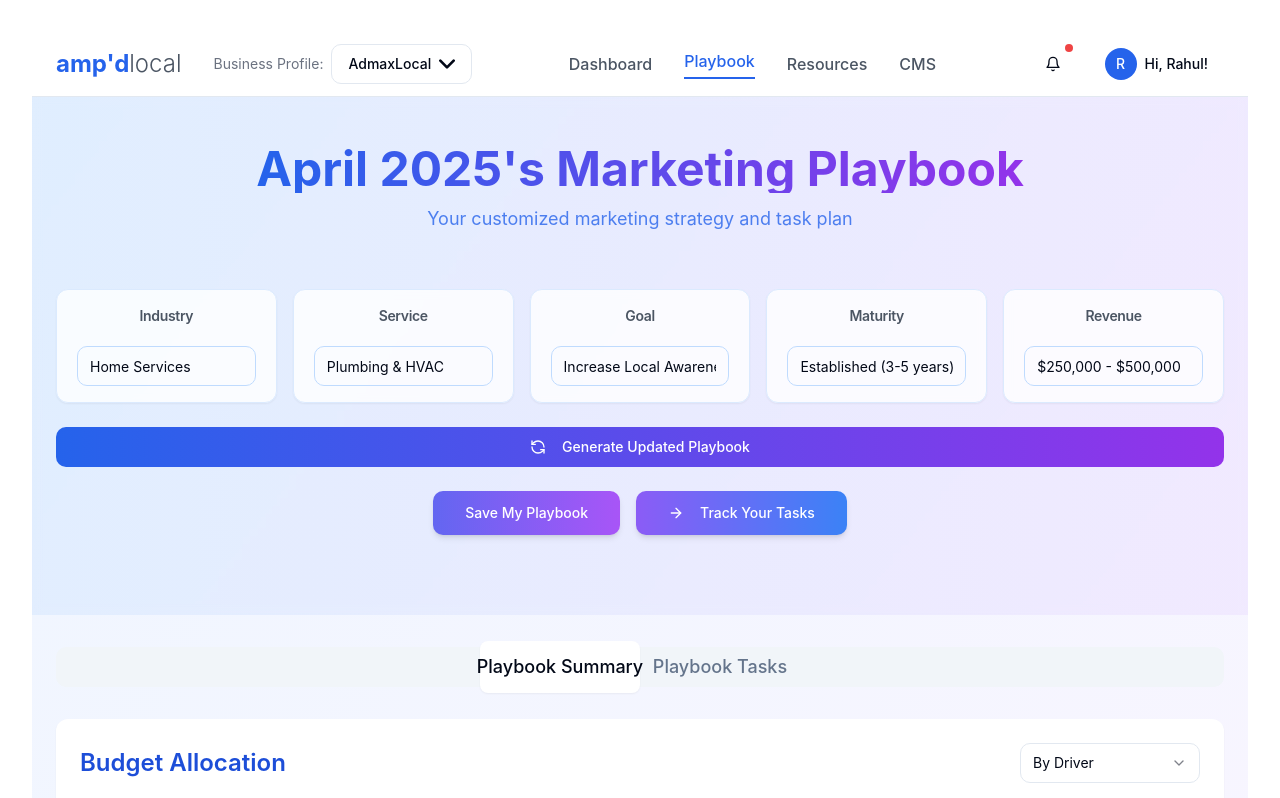
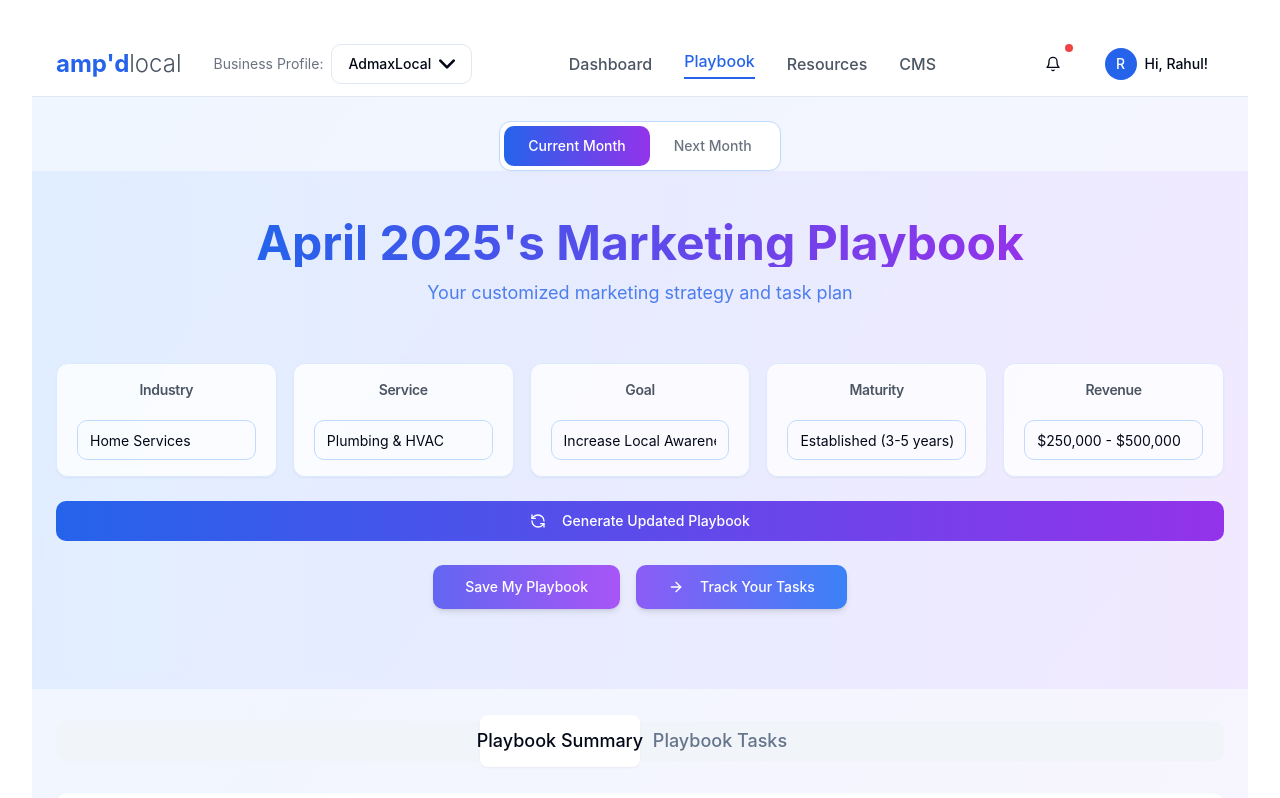
Before and after one commit to hackerslife/driver-playbook-flow-47, a React (Vite) app: page /playbook in a window 1280 px wide. Shown: the top 798 px of the page. Built offline with nearby package versions, Linux system fonts and the light colour scheme.

Commit message:
Add next month's playbook button
Add a button to generate next month's playbook and display the same details as the new month's playbook. Add options to switch between current and next month's playbooks.

```diff
--- a/src/pages/Playbook.tsx
+++ b/src/pages/Playbook.tsx
@@ -1,4 +1,3 @@
-
 import { useState } from "react";
 import { Search, Filter, ChevronDown, ArrowRight, RefreshCcw } from "lucide-react";
 import { Card, CardContent, CardHeader, CardTitle } from "@/components/ui/card";
@@ -50,6 +49,7 @@ const Playbook = () => {
   });
   const [isGenerating, setIsGenerating] = useState(false);
   const [isEmptyMonth, setIsEmptyMonth] = useState(false);
+  const [activeMonth, setActiveMonth] = useState<"current" | "next">("current");
 
   const navigate = useNavigate();
 
@@ -76,7 +76,6 @@ const Playbook = () => {
     navigate("/tracker");
   };
 
-  // Function to save playbook and show confetti
   const handleSavePlaybook = () => {
     setSaved(true);
     setShowConfetti(true);
@@ -95,22 +94,50 @@ const Playbook = () => {
       <TopNavbar />
       {showConfetti && <ConfettiBurst />}
 
-      {/* Header Section */}
+      <div className="w-full flex justify-center pt-6">
+        <div className="inline-flex rounded-lg border border-blue-200 p-1 bg-white shadow-sm">
+          <Button
+            variant={activeMonth === "current" ? "default" : "ghost"}
+            className={`rounded-md px-6 py-2 text-sm font-medium transition-all ${
+              activeMonth === "current"
+                ? "bg-gradient-to-r from-blue-600 to-purple-600 text-white"
+                : "text-gray-500"
+            }`}
+            onClick={() => setActiveMonth("current")}
+          >
+            Current Month
+          </Button>
+          <Button
+            variant={activeMonth === "next" ? "default" : "ghost"}
+            className={`rounded-md px-6 py-2 text-sm font-medium transition-all ${
+              activeMonth === "next"
+                ? "bg-gradient-to-r from-blue-600 to-purple-600 text-white"
+                : "text-gray-500"
+            }`}
+            onClick={() => {
+              setActiveMonth("next");
+              setIsEmptyMonth(true);
+            }}
+          >
+            Next Month
+          </Button>
+        </div>
+      </div>
+
       <div className="relative py-12 px-6 overflow-hidden">
         <div className="absolute inset-0 bg-gradient-to-r from-blue-400/10 to-purple-400/10 backdrop-blur-sm"></div>
         <div className="max-w-7xl mx-auto relative">
           <div className="flex flex-col items-center mb-8">
             <h1 className="text-4xl md:text-5xl font-bold bg-gradient-to-r from-blue-600 to-purple-600 bg-clip-text text-transparent mb-3">
-              {isEmptyMonth ? `${nextMonth} ${year}'s Marketing Playbook` : `${month} ${year}'s Marketing Playbook`}
+              {activeMonth === "next" ? `${nextMonth} ${year}'s Marketing Playbook` : `${month} ${year}'s Marketing Playbook`}
             </h1>
             <p className="text-lg text-blue-600/80 max-w-xl text-center mb-6">
-              {isEmptyMonth
-                ? "Your previous month's playbook is ready for an upgrade. Generate a new playbook optimized with your progress."
+              {activeMonth === "next"
+                ? "Generate your next month's playbook optimized with your progress."
                 : "Your customized marketing strategy and task plan"}
             </p>
 
-            {/* Empty Month State or Monthly Update Alert */}
-            {isEmptyMonth ? (
+            {activeMonth === "next" && (
               <div className="w-full max-w-2xl bg-white border border-amber-200 rounded-lg p-6 mb-6">
                 <p className="text-gray-800 mb-6 text-center">
                   Your previous month's playbook is obsolete. We've analyzed your progress and prepared optimized recommendations for {nextMonth}.
@@ -127,39 +154,21 @@ const Playbook = () => {
                   <Button
                     variant="outline"
                     size="lg"
-                    onClick={handleKeepPlaybook}
+                    onClick={() => {
+                      setActiveMonth("current");
+                      setIsEmptyMonth(false);
+                    }}
                     className="border-blue-600 text-blue-600 hover:bg-blue-50"
                   >
                     Keep Using {month}'s Playbook
                   </Button>
                 </div>
               </div>
-            ) : (
-              new Date().getDate() >= 25 && (
-                <div className="w-full max-w-2xl bg-amber-50 border border-amber-200 rounded-lg p-4 mb-6">
-                  <p className="text-amber-800 mb-3">Your current playbook will be outdated soon. Would you like to:</p>
-                  <div className="flex gap-4 justify-center">
-                    <Button
-                      onClick={() => setIsEmptyMonth(true)}
-                      className="bg-amber-600 hover:bg-amber-700"
-                    >
-                      <RefreshCcw className="mr-2 h-4 w-4" />
-                      Preview {nextMonth}'s Playbook
-                    </Button>
-                    <Button
-                      variant="outline"
-                      onClick={handleKeepPlaybook}
-                      className="border-amber-600 text-amber-600 hover:bg-amber-50"
-                    >
-                      Keep Current Playbook
-                    </Button>
-                  </div>
-                </div>
-              )
             )}
           </div>
 
-          {/* Business Information Cards */}
+          {(activeMonth === "current" || !isEmptyMonth) && (
+            <>
               <div className="mb-6">
                 <div className="grid grid-cols-1 sm:grid-cols-2 lg:grid-cols-5 gap-4">
                   {Object.entries(businessInfo).map(([key, value]) => (
@@ -180,7 +189,6 @@ const Playbook = () => {
                     </Card>
                   ))}
                 </div>
-            {/* Generate Playbook Button */}
                 <Button
                   className="w-full mt-6 bg-gradient-to-r from-blue-600 to-purple-600 hover:from-blue-700 hover:to-purple-700 text-white py-2"
                   onClick={handleGeneratePlaybook}
@@ -190,14 +198,12 @@ const Playbook = () => {
                 </Button>
               </div>
 
-          {/* Progress Bar during generation */}
               {isGenerating && (
                 <div className="my-8">
                   <GeneratePlaybookProgress />
                 </div>
               )}
 
-          {/* Action Buttons */}
               {!isEmptyMonth && !isGenerating && (
                 <div className="flex flex-wrap gap-4 mb-8 justify-center">
                   <Button
@@ -217,10 +223,11 @@ const Playbook = () => {
                   </Button>
                 </div>
               )}
+            </>
+          )}
         </div>
       </div>
 
-      {/* Main Content - Only show if not empty month and not generating */}
       {!isEmptyMonth && !isGenerating && (
         <div className="max-w-7xl mx-auto py-8 px-6">
           <Tabs defaultValue="summary" className="w-full">
@@ -230,7 +237,6 @@ const Playbook = () => {
             </TabsList>
 
             <TabsContent value="summary" className="space-y-8">
-              {/* Budget Allocation Chart */}
               <div className="bg-white rounded-xl shadow-sm p-6">
                 <div className="flex justify-between items-center mb-6">
                   <h2 className="text-2xl font-semibold text-blue-700">Budget Allocation</h2>
@@ -250,7 +256,6 @@ const Playbook = () => {
                 </div>
               </div>
 
-              {/* Time Allocation Chart */}
               <div className="bg-white rounded-xl shadow-sm p-6">
                 <div className="flex justify-between items-center mb-6">
                   <h2 className="text-2xl font-semibold text-blue-700">Time Allocation</h2>
@@ -272,7 +277,6 @@ const Playbook = () => {
             </TabsContent>
 
             <TabsContent value="tasks">
-              {/* Task Filters and Search */}
               <div className="bg-white rounded-xl shadow-sm p-6 mb-6">
                 <h2 className="text-2xl font-semibold text-blue-700 mb-4">Marketing Tasks</h2>
                 <div className="flex flex-col sm:flex-row gap-4 justify-between mb-6">
@@ -304,7 +308,6 @@ const Playbook = () => {
                   </div>
                 </div>
 
-                {/* Task Status Filter */}
                 <div className="flex flex-wrap gap-3">
                   <Button
                     variant={activeFilter === "all" ? "default" : "outline"}
@@ -344,7 +347,6 @@ const Playbook = () => {
                 </div>
               </div>
 
-              {/* Task List */}
               <DriverTasksAccordion
                 driverId="all"
                 searchQuery={searchQuery}
```
Lines whose indentation alone changed are shown as unchanged.
